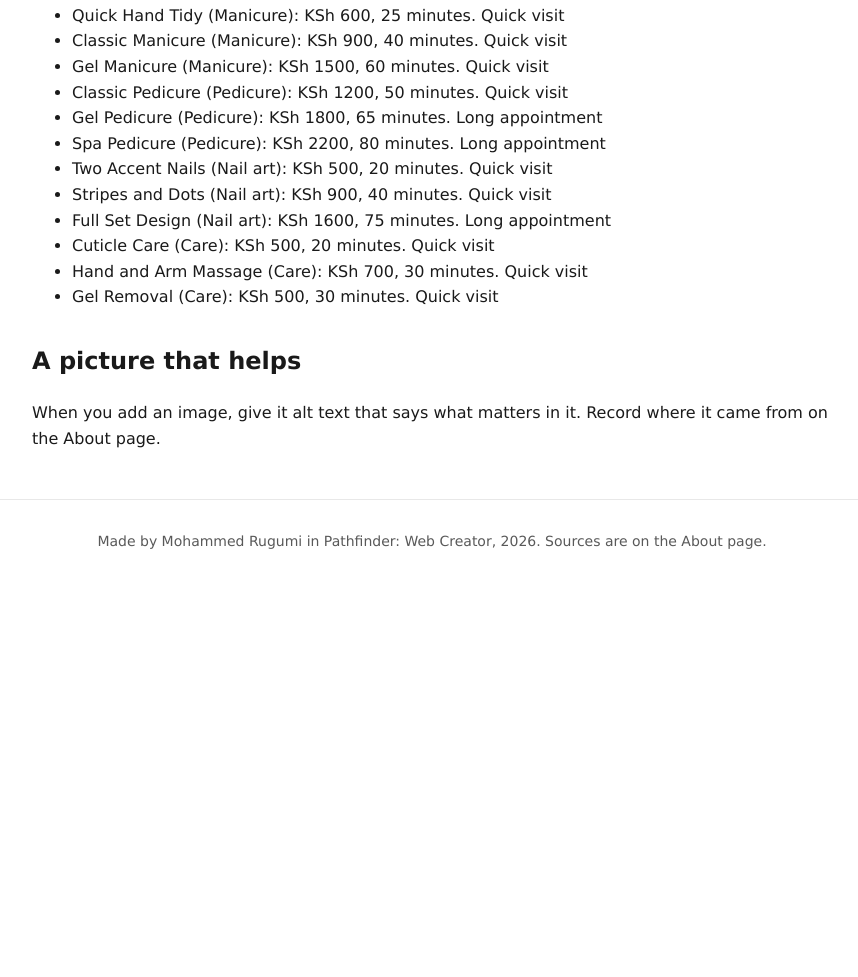
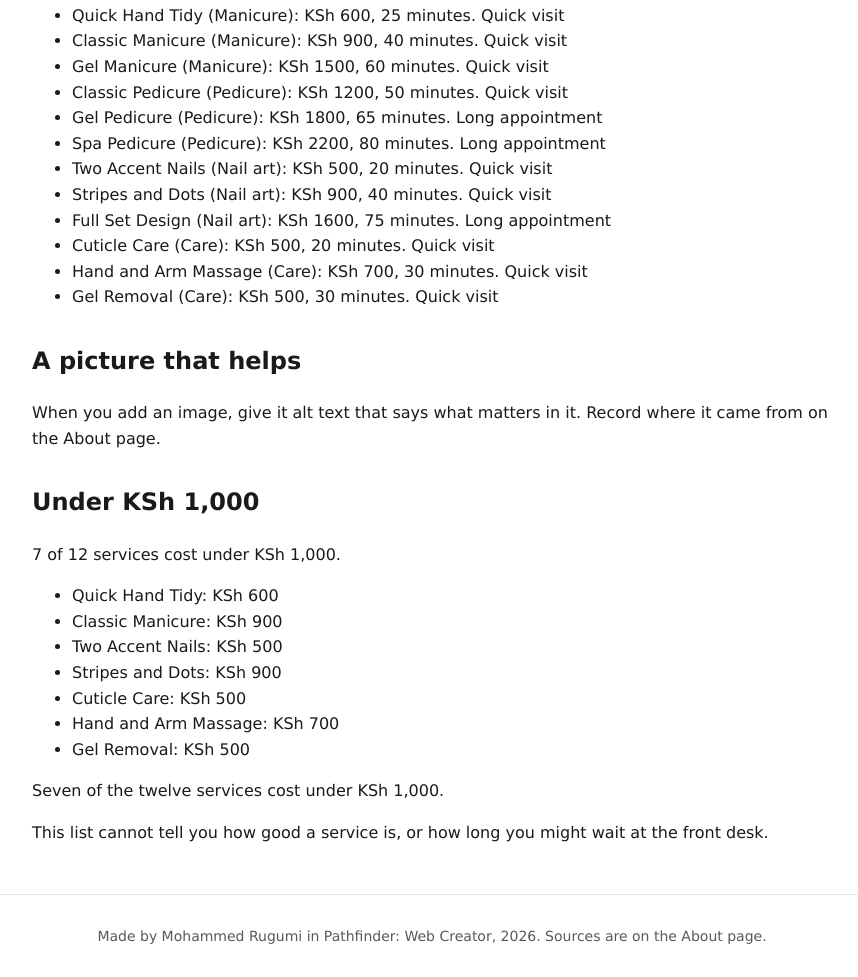
Before and after one commit to marvinrugumi/glow-nail-spa, a plain HTML site: page more.html in a window 1280 px wide. Shown: the part 329-1306 px from the top of the page, without its empty margins (208-1066 px from the left). Before the commit the page ends 912 px from the top, so only its background shows below. Drawn offline with Linux system fonts and the light colour scheme.

Commit message:
change on amounts under 1000 in more and added another content in script.js

```diff
--- a/more.html
+++ b/more.html
@@ -25,11 +25,18 @@
       <p>This data is made up for this course.</p>
   <ul id="data-list"></ul>
     </section>
-
-    <section>
+<section>
       <h2>A picture that helps</h2>
       <p>When you add an image, give it alt text that says what matters in it. Record where it came from on the About page.</p>
-    </section>
+ </section>
+
+  <section>
+  <h2>Under KSh 1,000</h2>
+  <p id="filter-count"></p>
+  <ul id="filter-list"></ul>
+  <p>Seven of the twelve services cost under KSh 1,000.</p>
+  <p>This list cannot tell you how good a service is, or how long you might wait at the front desk.</p>
+</section>
 
   <section>
 
--- a/script.js
+++ b/script.js
@@ -61,3 +61,26 @@ if (dataList) {
   }
   console.log("Services shown:", services.length);
 }
+// Day 6, Block 2: keep only the services under KSh 1000
+if (dataList) {
+  const cheap = services.filter(function (service) {
+    return service.priceKsh < 1000;
+  });
+
+  const filterCount = document.querySelector("#filter-count");
+  const filterList = document.querySelector("#filter-list");
+
+  filterCount.textContent = cheap.length + " of " + services.length + " services cost under KSh 1,000.";
+
+  for (const service of cheap) {
+    const li = document.createElement("li");
+    li.textContent = service.name + ": KSh " + service.priceKsh;
+    filterList.appendChild(li);
+  }
+
+  if (cheap.length === 0) {
+    const li = document.createElement("li");
+    li.textContent = "No services match";
+    filterList.appendChild(li);
+  }
+}
```
